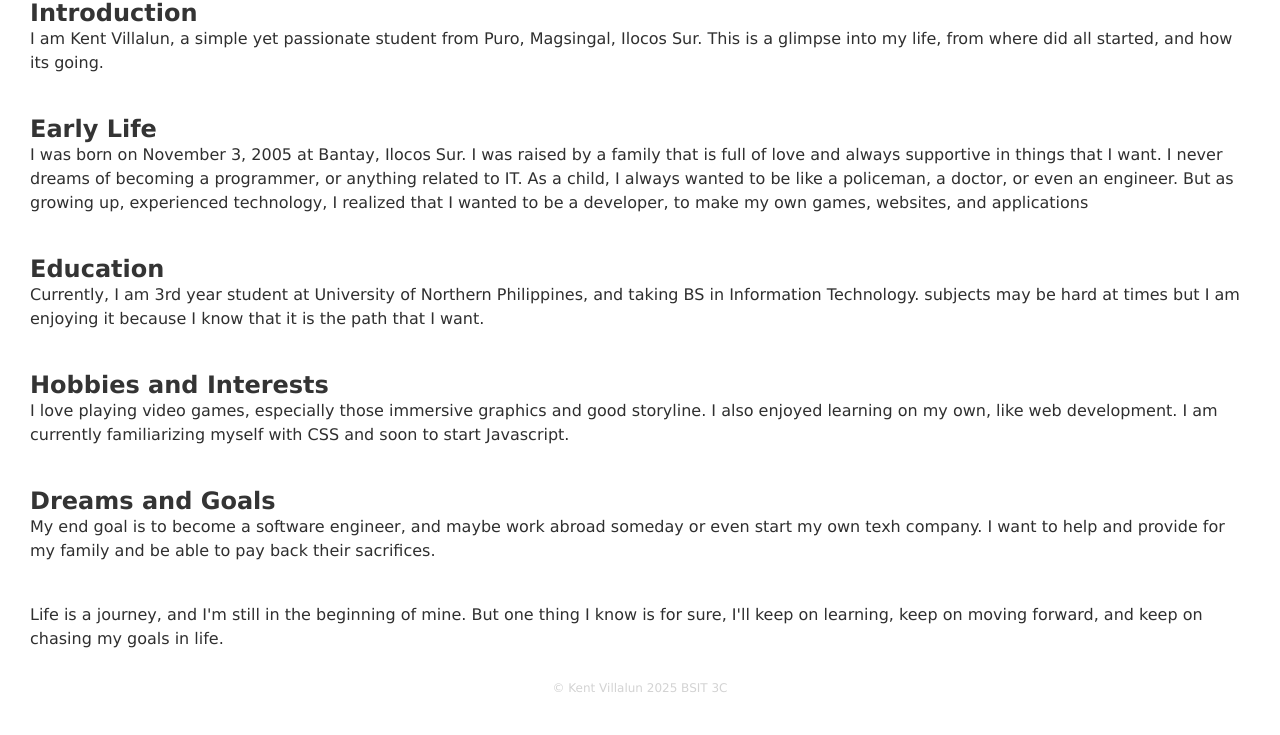
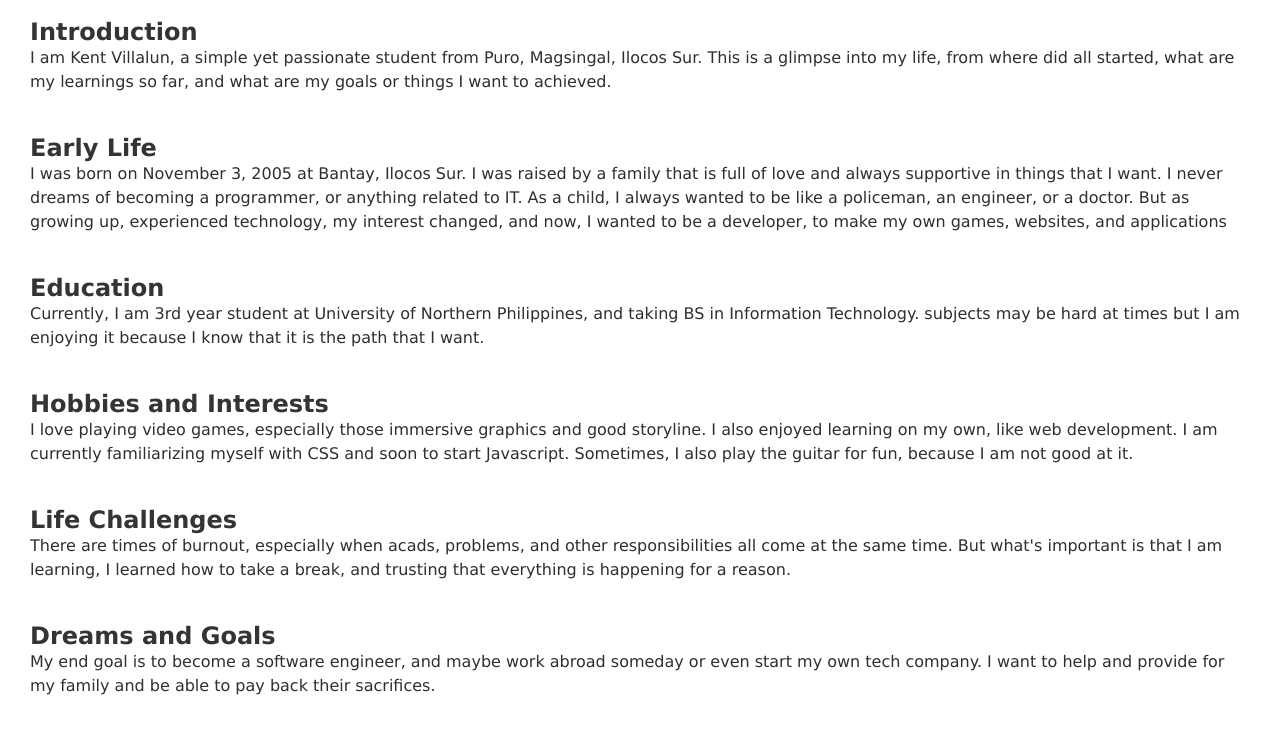
Before and after one commit to KentDoCode/webSystemAndTechnologies, a plain HTML site: page index.html in a window 1280 px wide. Shown: the part 640-1375 px from the top of the page. Before the commit the page ends 1335 px from the top, so only its background shows below. Drawn offline with Linux system fonts and the light colour scheme.

Commit message:
Final Commit

```diff
--- a/activity1/css/style.css
+++ b/activity1/css/style.css
@@ -32,7 +32,7 @@ nav ul {
     list-style: none;
     gap: 50px;
     justify-content: space-around;
-    padding-right: 40px ;
+    padding-right: 40px;
 }
 
 nav {
@@ -122,6 +122,7 @@ footer {
     text-align: center;
     font-size: 12px;
     color: lightgrey;
+    padding: 20px;
 }
 
 
--- a/index.html
+++ b/index.html
@@ -4,7 +4,7 @@
     <meta charset="UTF-8">
     <meta name="viewport" content="width=device-width, initial-scale=1.0">
     <title>My Autobiography</title>
-    <link rel="stylesheet" href="/activity1/css/style.css">
+    <link rel="stylesheet" href="activity1/css/style.css">
 </head>
 <body>
 
@@ -17,6 +17,7 @@
                 <li><a href="#early-life">Early Life</a></li>
                 <li><a href="#education">Education</a></li>
                 <li><a href="#hobbies-interests">Hobbies and Interests</a></li>
+                <li><a href="#life-challenges">Life Challenges</a></li>
                 <li><a href="#dreams-goals">Dreams and Goals</a></li>
             </ul>
         </nav>
@@ -24,43 +25,48 @@
     <main>
         <section>
             <div class="photo-container">
-                <img class="bg-profile" src="/activity1/images/sunset.jpg" type="image/jpg">
+                <img class="bg-profile" src="images/sunset.jpg" type="image/jpg">
                 <div class="profile-container">
-                    <img src="/activity1/images/profile.jpg" alt="A guy sitting and facing the camera." type="image/jpg">
+                    <img src="images/profile.jpg" alt="A guy sitting and facing the camera." type="image/jpg">
                 </div>
             </div>
             <div class="name">Kent U. Villalun</div>
         </section>
 
         <h1>My Autobiography</h1>
-        <seciton id="introduction">
+        <section id="introduction">
             <h2>Introduction</h2>
-            <p>I am Kent Villalun, a simple yet passionate student from Puro, Magsingal, Ilocos Sur. This is a glimpse into my life, from where did all started, and how its going.</p>
-        </seciton>
+            <p>I am Kent Villalun, a simple yet passionate student from Puro, Magsingal, Ilocos Sur. This is a glimpse into my life, from where did all started, what are my learnings so far, and what are my goals or things I want to achieved.</p>
+        </section>
 
-        <seciton id="early-life">
+        <section id="early-life">
             <h2>Early Life</h2>
-            <p>I was born on November 3, 2005 at Bantay, Ilocos Sur. I was raised by a family that is full of love and always supportive in things that I want. I never dreams of becoming a programmer, or anything related to IT. As a child, I always wanted to be like a policeman, a doctor, or even an engineer. But as growing up, experienced technology, I realized that I wanted to be a developer, to make my own games, websites, and applications</p>
-        </seciton>
+            <p>I was born on November 3, 2005 at Bantay, Ilocos Sur. I was raised by a family that is full of love and always supportive in things that I want. I never dreams of becoming a programmer, or anything related to IT. As a child, I always wanted to be like a policeman, an engineer, or a doctor. But as growing up, experienced technology, my interest changed, and now, I wanted to be a developer, to make my own games, websites, and applications</p>
+        </section>
 
-        <seciton id="education">
+        <section id="education">
             <h2>Education</h2>
             <p>Currently, I am 3rd year student at University of Northern Philippines, and taking BS in Information Technology. subjects may be hard at times but I am enjoying it because I know that it is the path that I want.</p>
-        </seciton>
+        </section>
 
-        <seciton id="hobbies-interests">
+        <section id="hobbies-interests">
             <h2>Hobbies and Interests</h2>
-            <p>I love playing video games, especially those immersive graphics and good storyline. I also enjoyed learning on my own, like web development. I am currently familiarizing myself with CSS and soon to start Javascript.</p>
-        </seciton>
+            <p>I love playing video games, especially those immersive graphics and good storyline. I also enjoyed learning on my own, like web development. I am currently familiarizing myself with CSS and soon to start Javascript. Sometimes, I also play the guitar for fun, because I am not good at it.</p>
+        </section>
 
-        <seciton id="dreams-goals">
-            <h2>Dreams and Goals</h2>
-            <p>My end goal is to become a software engineer, and maybe work abroad someday or even start my own texh company. I want to help and provide for my family and be able to pay back their sacrifices.</p>
-        </seciton>
+        <section id="life-challenges">
+            <h2>Life Challenges</h2>
+            <p>There are times of burnout, especially when acads, problems, and other responsibilities all come at the same time. But what's important is that I am learning, I learned how to take a break, and trusting that everything is happening for a reason.</p>
+        </section>
+
+        <section id="dreams-goals">
+            <h2 style="font-family: verdana;">Dreams and Goals</h2>
+            <p>My end goal is to become a software engineer, and maybe work abroad someday or even start my own tech company. I want to help and provide for my family and be able to pay back their sacrifices.</p>
+        </section>
 
         <section>
             <p>
-                Life is a journey, and I'm still in the beginning of mine. But one thing I know is for sure, I'll keep on learning, keep on moving forward, and keep on chasing my goals in life.
+                Life is a journey, and I'm still in the beginning of mine. But one thing I know is for sure, I'll keep on learning, keep on moving forward, and keep on chasing my goals in life. If there is anything I want you to remember from me. That is no matter how hard life is. You must always keep on thriving, keep on moving forward because it's worth it.
             </p>
         </section>
     </main>
```
Also changed, not shown: images/bg-picture.jpg (renamed from activity1/images/bg-picture.jpg), images/profile.jpg (renamed from activity1/images/profile.jpg), images/sunset.jpg (renamed from activity1/images/sunset.jpg).
